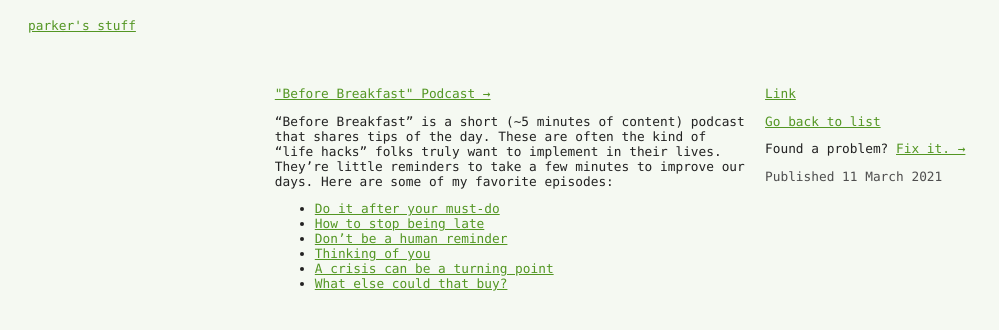
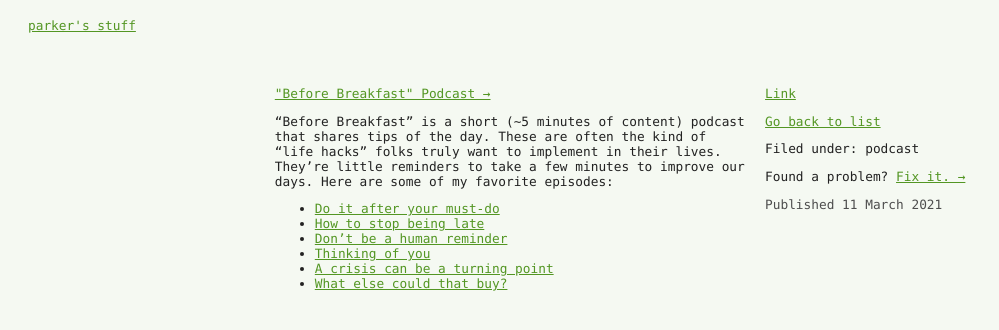
Before and after one commit to parkr/stuff, a Jekyll site: the page built from _posts/2021-03-11-before-breakfast-podcast.markdown, in a window 1280 px wide. Shown: the top 330 px of the page, without its empty margins (0-999 px from the left). Built offline with Jekyll 4.4.1, drawn with Linux system fonts in a browser that asks for light colours.

Commit message:
Tag more podcast episodes

```diff
--- a/_posts/2016-02-17-on-the-media.markdown
+++ b/_posts/2016-02-17-on-the-media.markdown
@@ -3,6 +3,8 @@
 title: "On the Media"
 date: 2016-02-17 20:51:59 -0800
 external-url: http://www.onthemedia.org/
+tags:
+- podcast
 ---
 
 *On the Media* is a podcast produced by Brooke Gladstone and Bob Garfield
--- a/_posts/2020-02-26-dr-sue-johnson-cracking-the-code-of-love-the-knowledge-project.markdown
+++ b/_posts/2020-02-26-dr-sue-johnson-cracking-the-code-of-love-the-knowledge-project.markdown
@@ -3,6 +3,8 @@
 title: "Dr. Sue Johnson: Cracking the Code of Love - The Knowledge Project"
 date: 2020-02-26 22:16:02 -0500
 external-url: https://overcast.fm/+Ei1BLwums
+tags:
+- podcast
 ---
 
 Dr. Sue Johnson speaks so delightfully about relationships, communication,
--- a/_posts/2020-02-26-frances-freis-three-pillars-of-leadership.markdown
+++ b/_posts/2020-02-26-frances-freis-three-pillars-of-leadership.markdown
@@ -3,6 +3,8 @@
 title: "Frances Frei’s three pillars of leadership - The TED Interview"
 date: 2020-02-26 22:00:48 -0500
 external-url: https://overcast.fm/+OySc7k0bg
+tags:
+- podcast
 ---
 
 > "If someone else can do it, I will leave immediately."
--- a/_posts/2021-03-11-before-breakfast-podcast.markdown
+++ b/_posts/2021-03-11-before-breakfast-podcast.markdown
@@ -3,6 +3,9 @@
 title: '"Before Breakfast" Podcast'
 date: 2021-03-11 13:59:06 -0500
 external-url: https://beforebreakfastpodcast.com
+category: best-of
+tags:
+- podcast
 ---
 
 "Before Breakfast" is a short (~5 minutes of content) podcast that shares
--- a/_posts/2021-11-23-radiolab-mixtape-help.markdown
+++ b/_posts/2021-11-23-radiolab-mixtape-help.markdown
@@ -3,6 +3,8 @@
 title: "Radiolab Mixtape: Help?"
 date: 2021-11-23 20:46:57 -0800
 external-url: https://www.wnycstudios.org/podcasts/radiolab/articles/mixtape-help
+tags:
+- podcast
 ---
 
 [Listen on Overcast](https://overcast.fm/+JiNGtY)
--- a/_posts/2022-01-13-8-concepts-of-mindfulness.markdown
+++ b/_posts/2022-01-13-8-concepts-of-mindfulness.markdown
@@ -3,6 +3,8 @@
 title: "8 Concepts of Mindfulness"
 date: 2022-01-13 18:33:11 -0800
 external-url: https://overcast.fm/+aeiTSbGbA
+tags:
+- podcast
 ---
 
 [Radio Headspace](https://overcast.fm/itunes1510981488/radio-headspace) is
```
